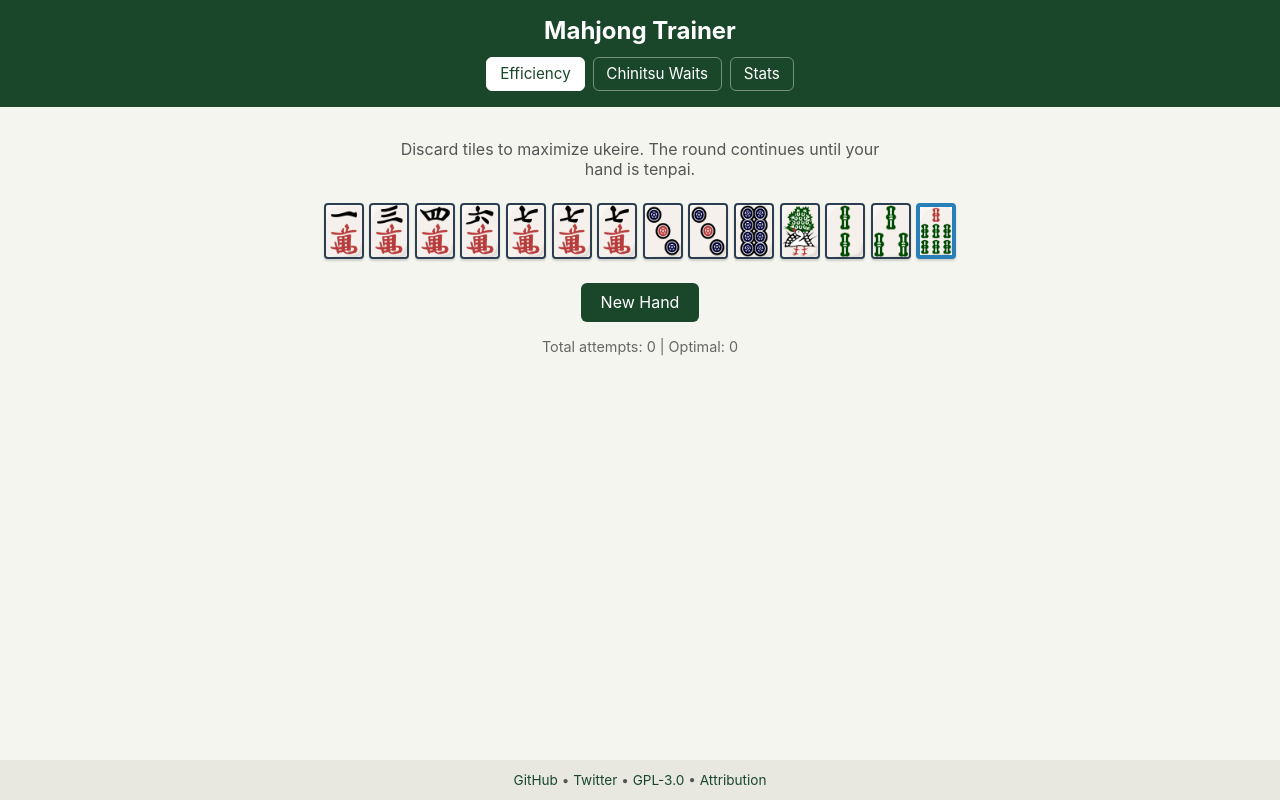
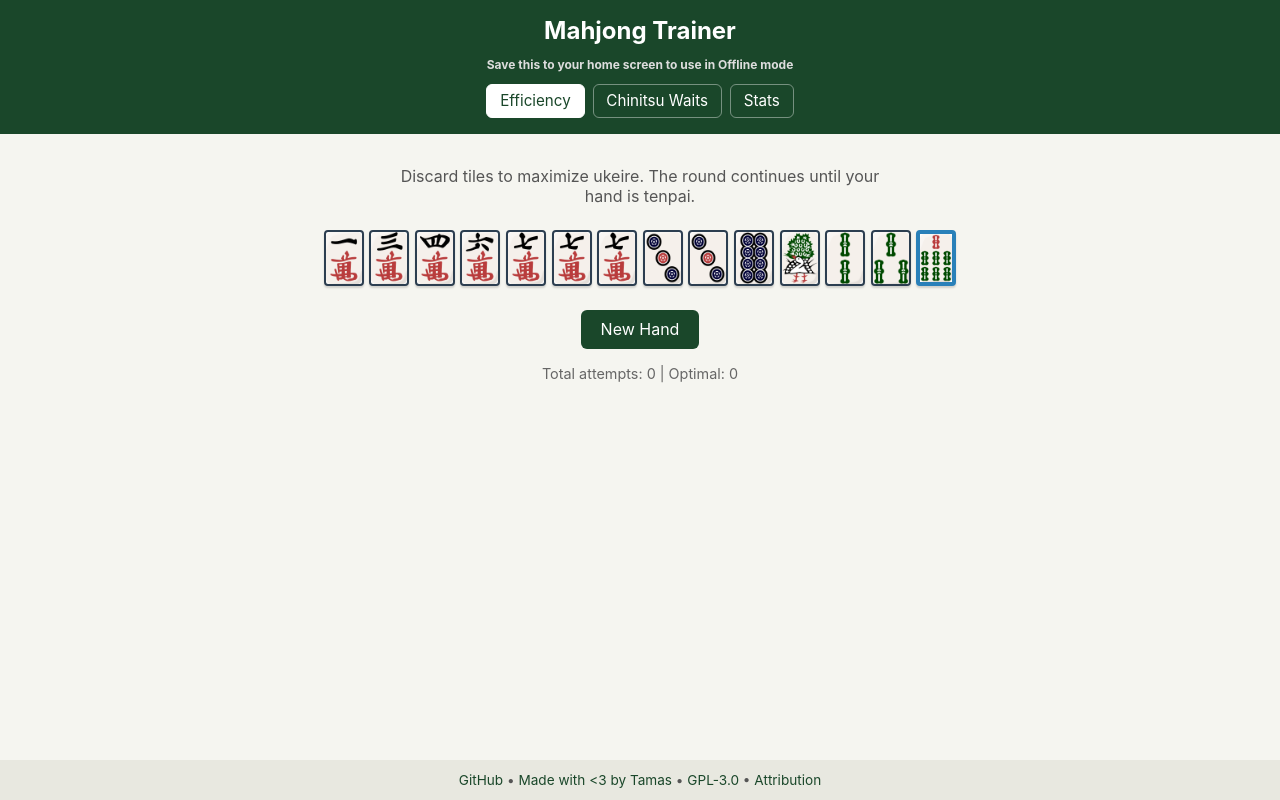
Before and after one commit to erdostom/mahjongtrainer, a React (Vite) app: page / in a window 1280 px wide. Built offline with nearby package versions, Linux system fonts and the light colour scheme.

Commit message:
some copy + links

```diff
--- a/src/App.css
+++ b/src/App.css
@@ -14,6 +14,12 @@
 .app-header h1 {
   margin: 0 0 0.75rem;
   font-size: 1.5rem;
+}
+
+.app-header h3 {
+  font-size: .75rem;
+  margin: 0 0 0.75rem;
+  color: #ddd;
 }
 
 .app-nav {
--- a/src/App.tsx
+++ b/src/App.tsx
@@ -19,6 +19,7 @@ function App() {
     <div className="app">
       <header className="app-header">
         <h1>Mahjong Trainer</h1>
+        <h3>Save this to your home screen to use in Offline mode</h3>
         <nav className="app-nav">
           {MODES.map(({ key, label }) => (
             <button
@@ -39,7 +40,7 @@ function App() {
       <footer className="app-footer">
         <a href="https://github.com/erdostom/mahjongtrainer" target="_blank" rel="noopener">GitHub</a> •
         {' '}
-        <a href="https://twitter.com/tamas" target="_blank" rel="noopener">Twitter</a> •
+        <a href="https://x.com/tamas" target="_blank" rel="noopener">Made with &lt;3 by Tamas</a> •
         {' '}
         <a href="https://github.com/erdostom/mahjongtrainer/blob/main/LICENSE" target="_blank" rel="noopener">GPL-3.0</a> •
         {' '}
```
